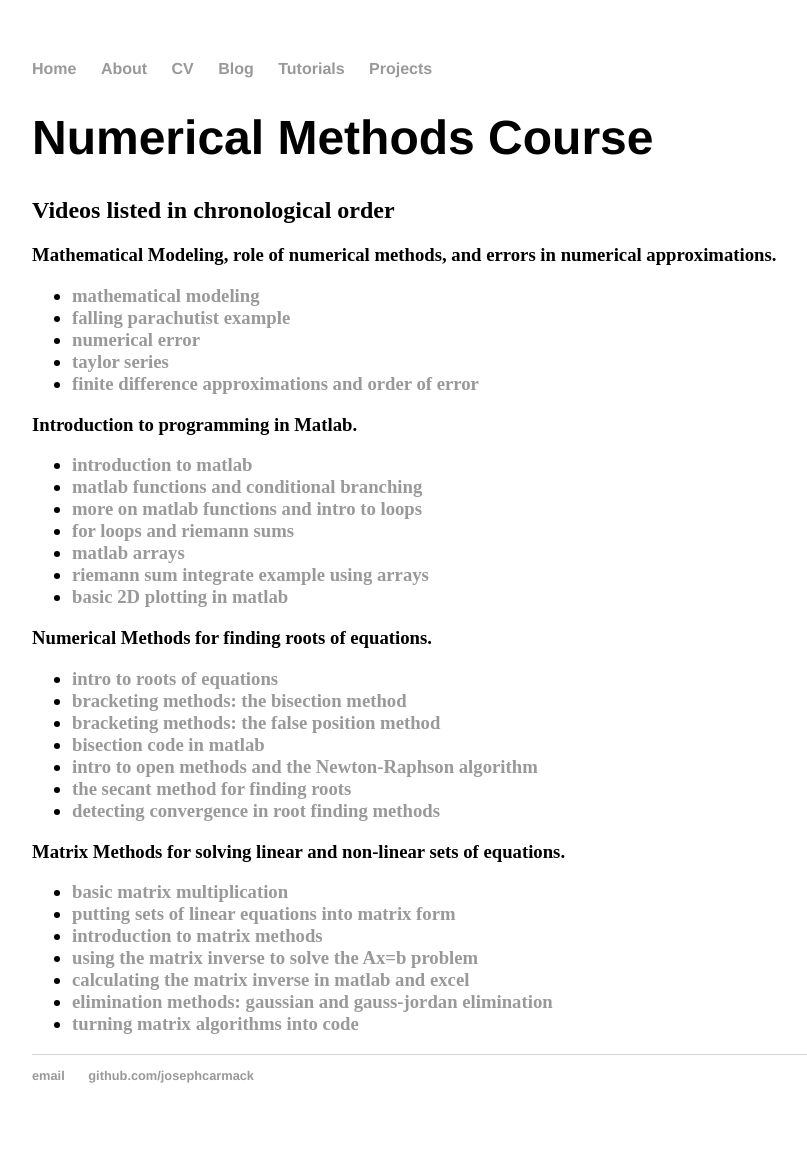
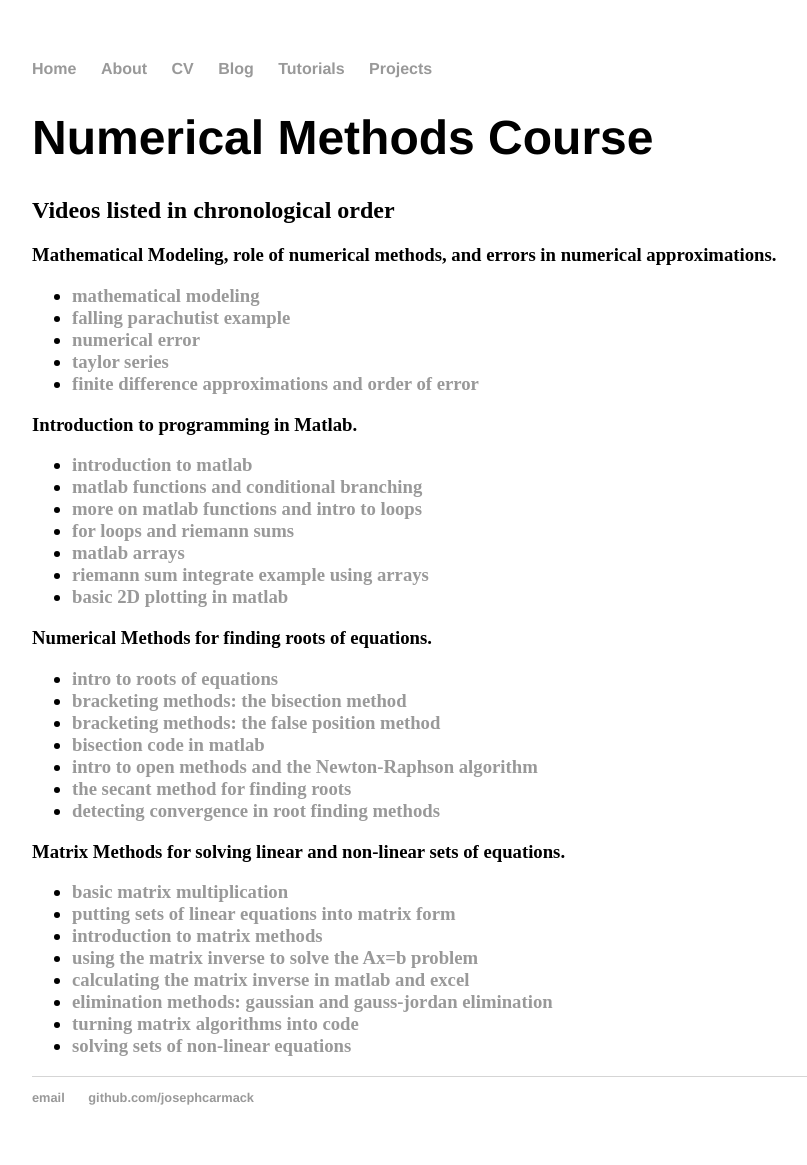
Before and after one commit to josephcarmack/josephcarmack.github.io, a Jekyll site: the page built from tutorials/meeg2703/index.html, in a window 1280 px wide. Shown: the whole page, without its empty margins (160-967 px from the left). Built offline with Jekyll 4.4.1, drawn with Linux system fonts in a browser that asks for light colours; before the commit the page ends 1143 px from its top, so only the background shows below that.

Commit message:
add video on non-linear equations

```diff
--- a/tutorials/meeg2703/index.html
+++ b/tutorials/meeg2703/index.html
@@ -79,5 +79,7 @@
 					elimination methods: gaussian and gauss-jordan elimination</a></li>
 			<li><a href="https://youtu.be/aTBtEwci-Xg">
 					turning matrix algorithms into code</a></li>
+			<li><a href="https://youtu.be/HAiz96F79V0">
+					solving sets of non-linear equations</a></li>
 		</ul>
 	</h3>
```
